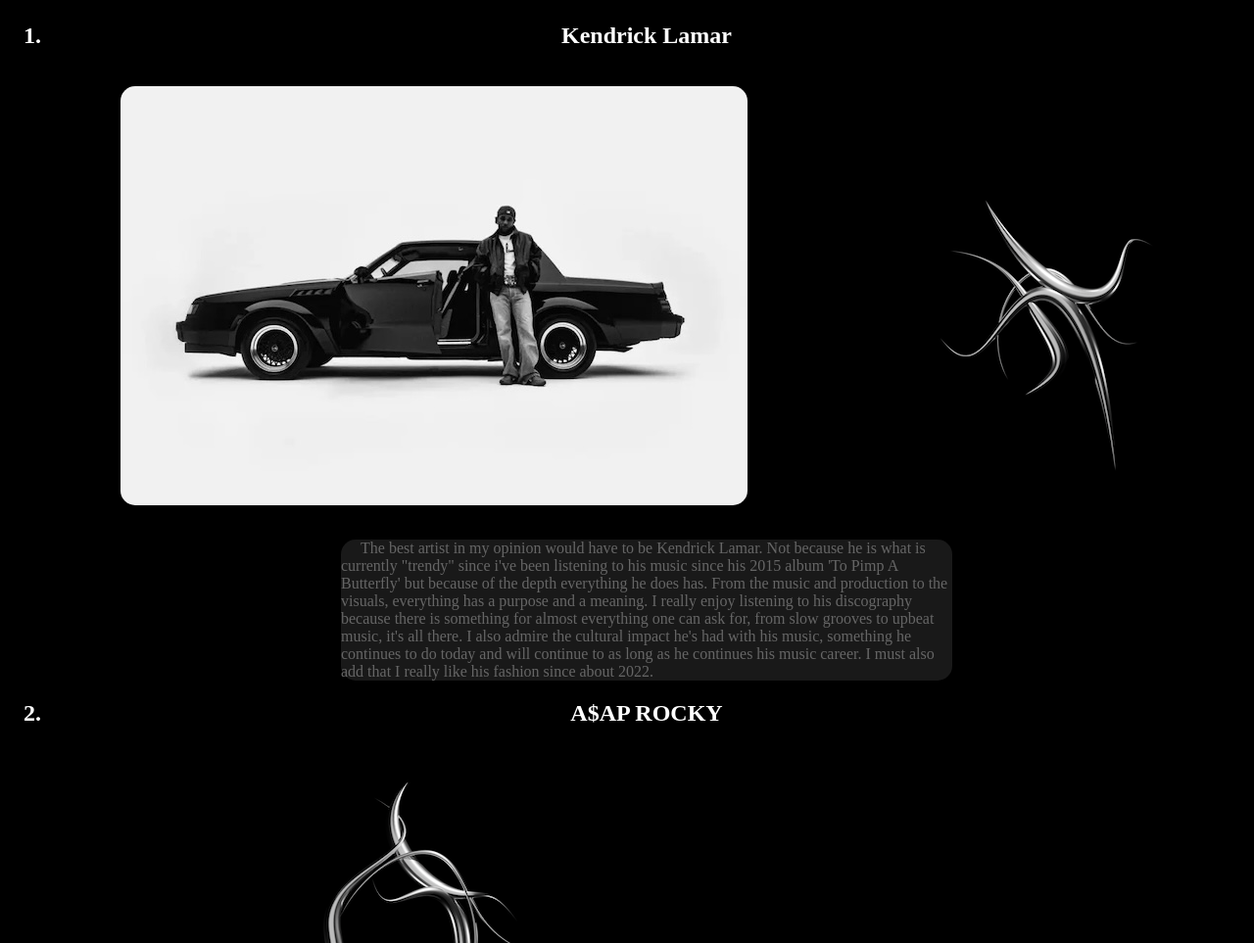
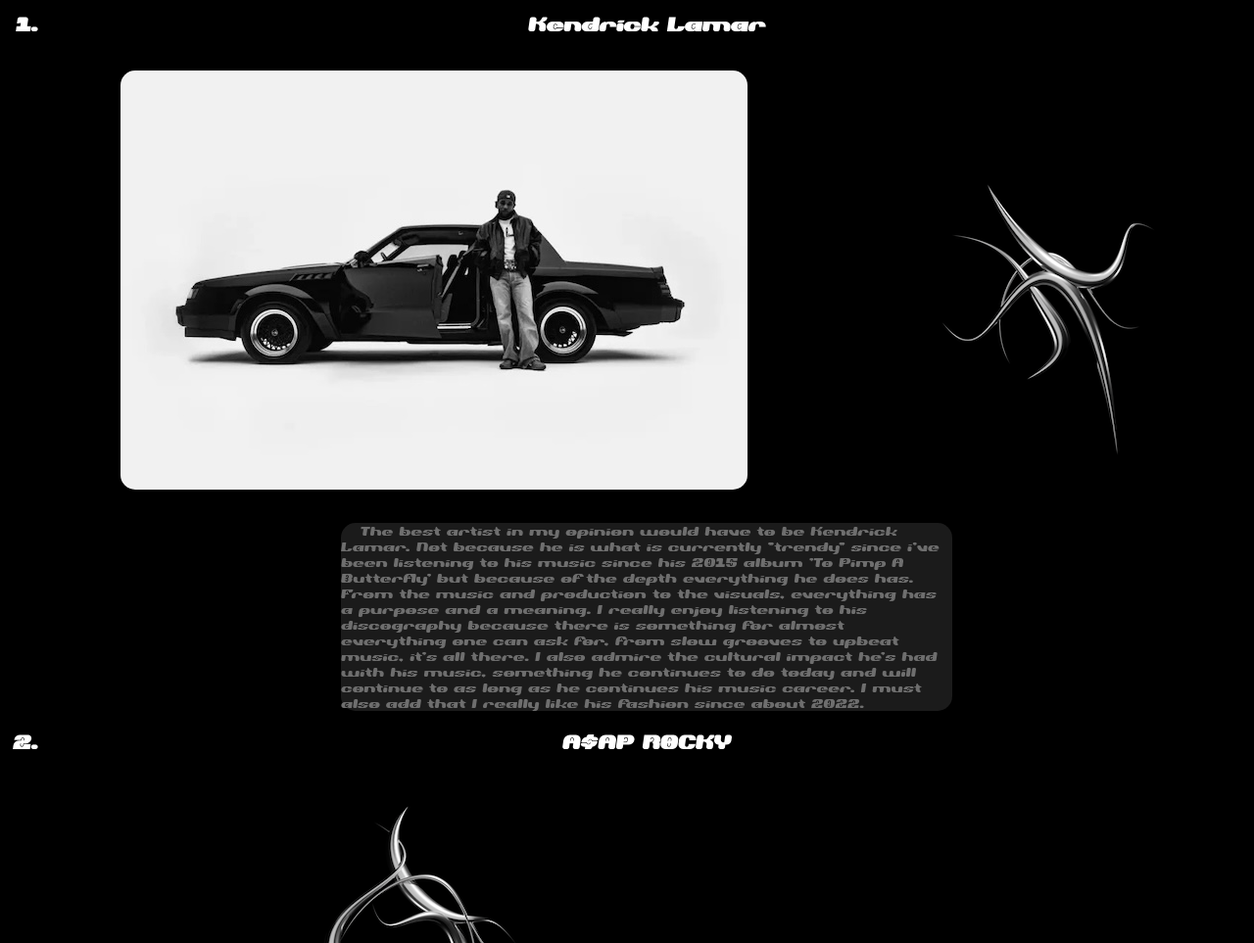
Before and after one commit to Bgomez15/Project-1, a plain HTML site: page topFives/topFives.html in a window 1280 px wide. Shown: the part 137-1100 px from the top of the page at 98% size. Drawn offline with Linux system fonts and the light colour scheme; the site is published under a folder, as on GitHub Pages, so addresses that start at the root find nothing.

Commit message:
update 6

```diff
--- a/inspiration/css/style.css
+++ b/inspiration/css/style.css
@@ -1,6 +1,6 @@
 @font-face {
     font-family: 'CustomFont';
-    src: url('/fonts/Cageroll-Roll.woff') format('woff');
+    src: url('../fonts/Cageroll-Roll.woff') format('woff');
 }
 
 body {
--- a/topFives/css/style.css
+++ b/topFives/css/style.css
@@ -1,7 +1,7 @@
 
 @font-face {
     font-family: 'CustomFont';
-    src: url('/topFives/fonts/Cageroll-Roll.woff') format('woff');
+    src: url('../fonts/Cageroll-Roll.woff') format('woff');
 }
 
 body {
```
